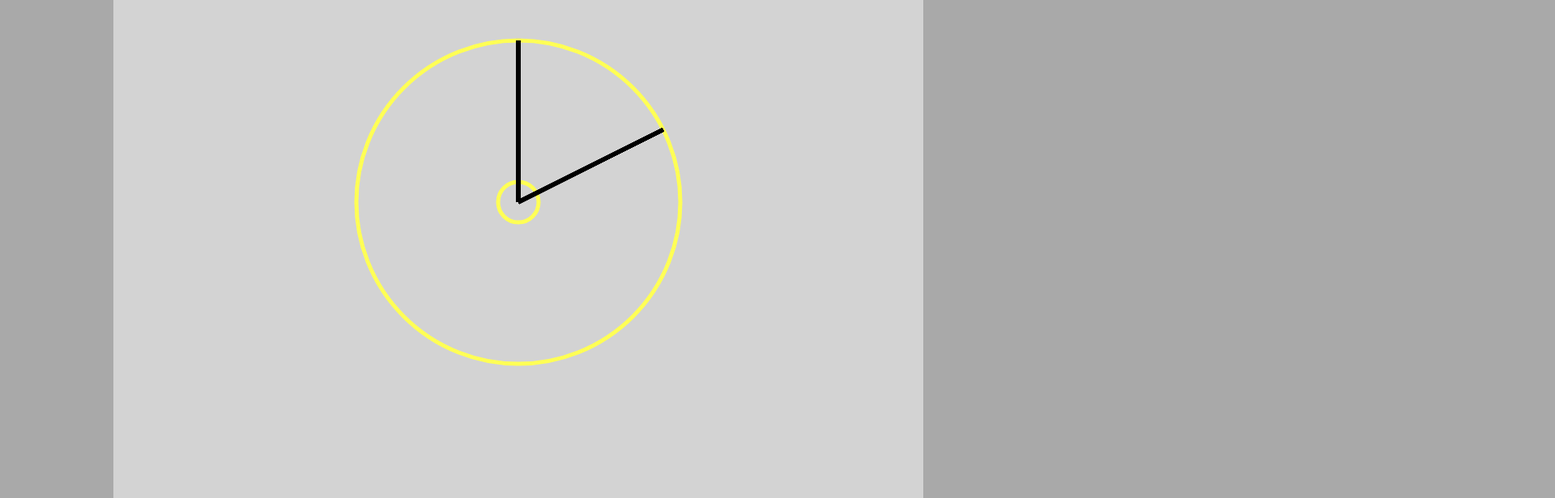
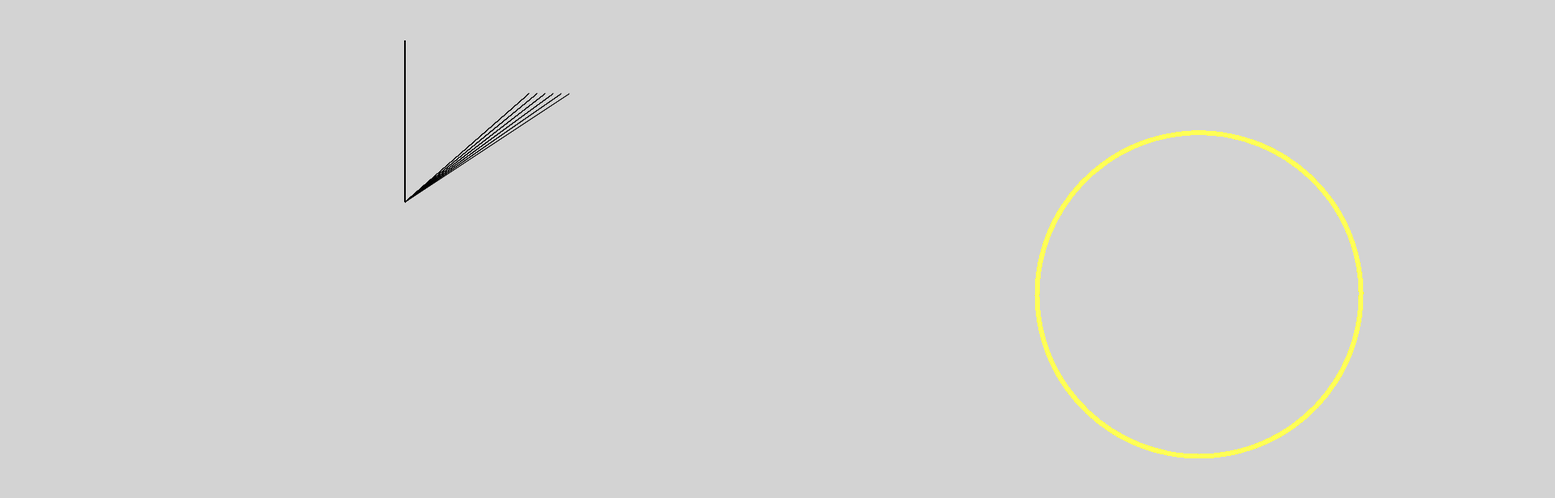
Before and after one commit to pawsey18/Roulette, a plain HTML site: page index.html in a window 1280 px wide. Shown: the top 616 px of the page at 81% size, 1920 px wide, since content can reach past the window. Drawn offline with Linux system fonts and the light colour scheme.

Commit message:
Updating roulette wheel

```diff
--- a/index.html
+++ b/index.html
@@ -8,8 +8,9 @@
   </head>
   <body>
     <canvas id="myCanvas">
-      <script src="RouletteWheel.js"></script>
-      <script src="WheelLine.js"></script>
+      <script src="rouletteWheel.js"></script>
+      <script src="wheelLine.js"></script>
+
       <script src="main.js"></script>
     </canvas>
   </body>
--- a/main.js
+++ b/main.js
@@ -1,14 +1,21 @@
 const canvas = document.getElementById("myCanvas");
+canvas.width = 2000;
 canvas.height = 1000;
-canvas.width = 1000;
-
 const ctx = canvas.getContext("2d");
 
-const outterCircle = new RouletteWheel(1000, 500, 200);
-const innerCircle = new RouletteWheel(1000, 500, 25);
-outterCircle.draw(ctx);
-innerCircle.draw(ctx);
+const outterCircle = new RouletteWheel(1000, 500, 200, 1000, 1000); // test circle
+const innerCircle = new RouletteWheel(1000, 500, 25, 100, 100);
 
-const wheelLines = new WheelLine(50, 300, 2, 23);
-wheelLines.draw(ctx);
-console.log(wheelLines.testMethod());
+//outterCircle.draw(ctx);
+//innerCircle.draw(ctx);
+
+for (let i = 0; i < 10; i++) {
+  animate();
+}
+
+function animate() {
+  outterCircle.draw(ctx);
+  outterCircle.update();
+
+  requestAnimationFrame(animate);
+}
--- a/rouletteWheel.js
+++ b/rouletteWheel.js
@@ -1,18 +1,38 @@
 class RouletteWheel {
-  constructor(x, y, r) {
+  constructor(x, y, r, width, height) {
     this.x = x;
     this.y = y;
     this.r = r;
+    this.width = width;
+    this.height = height;
+    this.angle = 0.03; // test
+    this.degrees = 0;
+
+    const wheelLines = new WheelLine(50, 300, 2, 23);
+    wheelLines.draw();
+    //console.log(wheelLines.testMethod());
+  }
+
+  update() {
+    if (this.degrees === 0) {
+      this.degrees += 1;
+      console.log("degrees are ", this.degrees);
+    }
+    this.degrees += 1;
   }
 
   draw(ctx) {
+    ctx.save();
+    ctx.translate(1000, 650);
+    ctx.rotate(-1);
+
     ctx.beginPath();
     ctx.arc(this.x / 2, this.y / 2, this.r, 0, 2 * Math.PI, false);
     ctx.lineWidth = 5;
 
     ctx.strokeStyle = "#ff5";
     ctx.stroke();
-    //     ctx.font = "30px Arial";
-    // ctx.fillText("Hello World",2,5);
+
+    ctx.restore();
   }
 }
--- a/wheelLine.js
+++ b/wheelLine.js
@@ -4,35 +4,33 @@ class WheelLine {
     this.y = y;
     this.width = width;
     this.height = height;
-    //let { x, y } = position;
   }
 
   testMethod() {
     return 7;
   }
 
-  draw(ctx) {
+  draw() {
     ctx.beginPath();
     ctx.strokeStyle = "#000";
-
     let startingPoint = 500;
     let x1 = 500;
     let y1 = 250;
-    let length = 200;
-    let angle = 90;
-    let x2 = x1 + Math.cos((Math.PI / 180.0) * angle - 90) * length;
+    let length = 150;
+    var angle = 360;
+    var test;
+    let degreesPerSlice = 360 / 37; // 9.72972972972973
+    let slotDegrees = (degreesPerSlice * 2) / degreesPerSlice;
+    let x2 =
+      x1 + Math.cos((Math.PI / 360.0) * angle - degreesPerSlice) * length;
     let y2 = y1 + Math.sin((Math.PI / 180.0) * angle - 90) * length;
-
     ctx.moveTo(startingPoint, 250);
     ctx.lineTo(startingPoint, 50);
     ctx.stroke();
-
-    for (let i = 0; i <= 10; i++) {
+    for (let i = 0; i <= 5; i++) {
       ctx.moveTo(startingPoint, 250);
-
-      ctx.lineTo(x2, y2);
+      ctx.lineTo((x2 += 10), y2);
       //ctx.lineTo(startingPoint, 50);
-
       ctx.stroke();
     }
   }
--- /dev/null
+++ b/wheelSpin.js
@@ -0,0 +1 @@
+class WheelSpin {}
```
